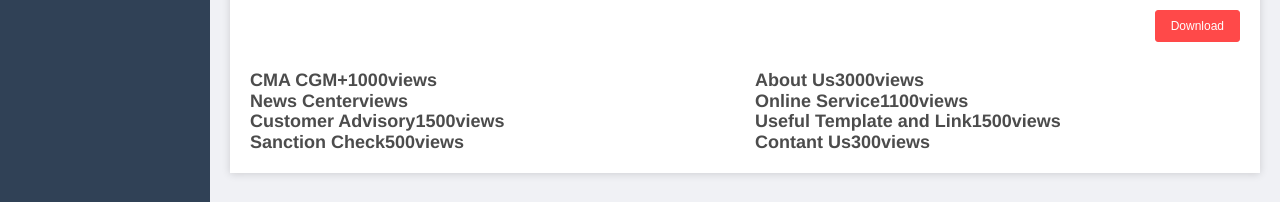
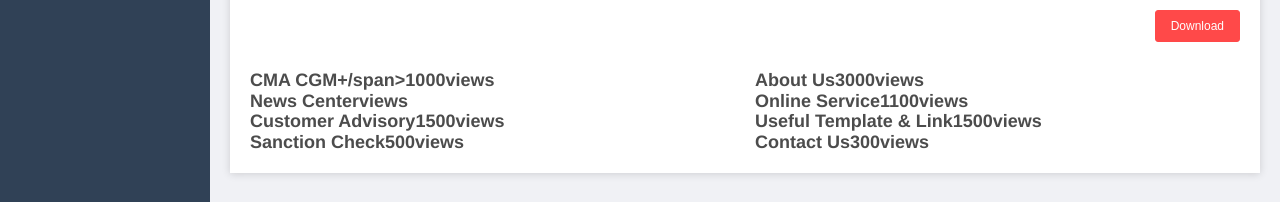
Before and after one commit to Brian24NX/wind-manager, a Vue app: page /UserAnalysis in a window 1280 px wide. Shown: the part 184-386 px from the top of the page. Built offline with nearby package versions, Linux system fonts and the light colour scheme; sample sign-in values are in the browser's storage.

Commit message:
中英文互译修改

```diff
--- a/src/lang/en.js
+++ b/src/lang/en.js
@@ -379,5 +379,16 @@
     publishdate: 'Publish Date',
     numberofviews: 'Number of Views',
     numberoflinkes: 'Number of Send to Email'
+  },
+  // 更多功能
+  most: {
+    cma: 'CMA CGM+',
+    about: 'About Us',
+    news: 'News Center',
+    online: 'Online Service',
+    customer: 'Customer Advisory',
+    useful: 'Useful Template & Link',
+    sanction: 'Sanction Check',
+    contant: 'Contact Us'
   }
 }
--- a/src/lang/zh.js
+++ b/src/lang/zh.js
@@ -386,5 +386,16 @@
     publishdate: '发布日期',
     numberofviews: '浏览量',
     numberoflinkes: '点赞量'
+  },
+  // 更多功能
+  most: {
+    cma: 'CMA CGM+',
+    about: '集团介绍',
+    news: '新闻中心',
+    online: '在线服务',
+    customer: '客户公告',
+    useful: '常用模版及链接',
+    sanction: '管制品查询',
+    contant: '联系我们'
   }
 }
--- a/src/views/analytics/components/mostfrenquently.vue
+++ b/src/views/analytics/components/mostfrenquently.vue
@@ -2,34 +2,34 @@
   <div>
     <el-row :gutter="20">
       <el-col :span="12">
-        <span class="center">CMA CGM+</span><span class="center">{{ frenquenylylist.cma }}views</span>
-      </el-col>
+        <span class="center">{{ this.$t('most.cma') }}/span><span class="center">{{ frenquenylylist.cma }}views</span>
+        </span></el-col>
       <el-col :span="12">
-        <span class="center">About Us</span><span class="center">{{ frenquenylylist.abountus }}views</span>
+        <span class="center">{{ this.$t('most.about') }}</span><span class="center">{{ frenquenylylist.abountus }}views</span>
       </el-col>
     </el-row>
     <el-row :gutter="20">
       <el-col :span="12">
-        <span class="center">News Center</span><span class="center">{{ frenquenylylist.newscenter }}views</span>
+        <span class="center">{{ this.$t('most.news') }}</span><span class="center">{{ frenquenylylist.newscenter }}views</span>
       </el-col>
       <el-col :span="12">
-        <span class="center">Online Service</span><span class="center">{{ frenquenylylist.onlineService }}views</span>
+        <span class="center">{{ this.$t('most.online') }}</span><span class="center">{{ frenquenylylist.onlineService }}views</span>
       </el-col>
     </el-row>
     <el-row :gutter="20">
       <el-col :span="12">
-        <span class="center">Customer Advisory</span><span class="center">{{ frenquenylylist.customerad }}views</span>
+        <span class="center">{{ this.$t('most.customer') }}</span><span class="center">{{ frenquenylylist.customerad }}views</span>
       </el-col>
       <el-col :span="12">
-        <span class="center">Useful Template and Link</span><span class="center">{{ frenquenylylist.userfultemplate }}views</span>
+        <span class="center">{{ this.$t('most.useful') }}</span><span class="center">{{ frenquenylylist.userfultemplate }}views</span>
       </el-col>
     </el-row>
     <el-row :gutter="20">
       <el-col :span="12">
-        <span class="center">Sanction Check</span><span class="center">{{ frenquenylylist.sanctioncheck }}views</span>
+        <span class="center">{{ this.$t('most.sanction') }}</span><span class="center">{{ frenquenylylist.sanctioncheck }}views</span>
       </el-col>
       <el-col :span="12">
-        <span class="center">Contant Us</span><span class="center">{{ frenquenylylist.contantus }}views</span>
+        <span class="center">{{ this.$t('most.contant') }}</span><span class="center">{{ frenquenylylist.contantus }}views</span>
       </el-col>
     </el-row>
   </div>
```
